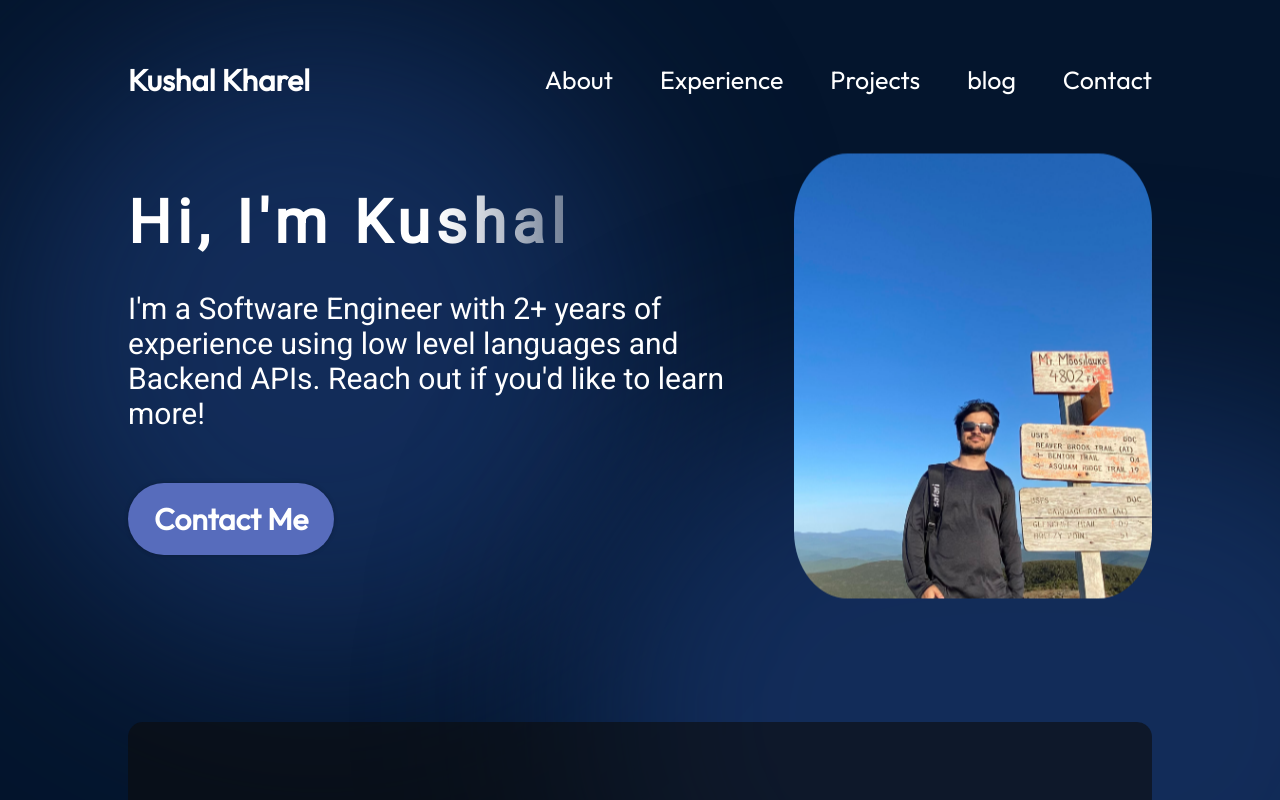
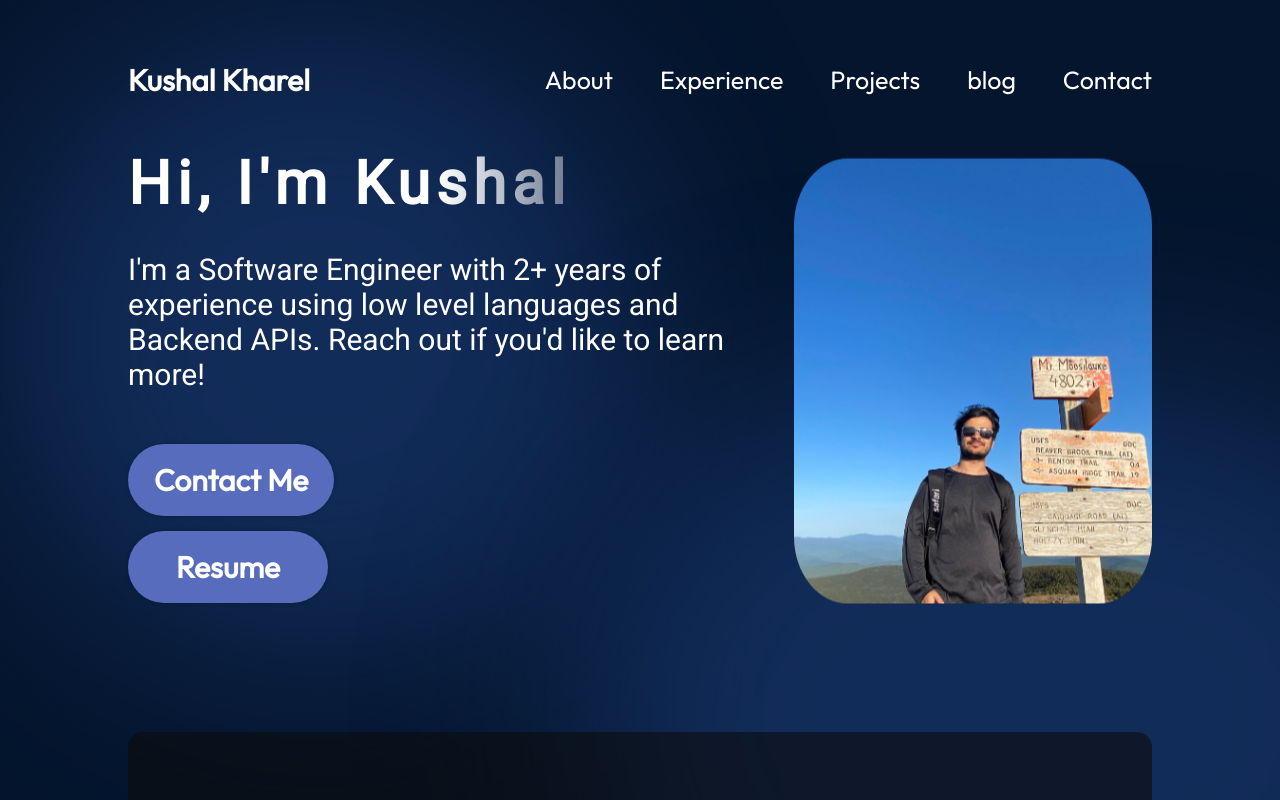
Before and after one commit to KushalKharell/ReactWebsite, a React (Vite) app: page / in a window 1280 px wide. Shown: the top 800 px of the page. Built offline with nearby package versions, Linux system fonts and the light colour scheme.

Commit message:
added resume button link to Google Drive

```diff
--- a/src/components/Hero/Hero.jsx
+++ b/src/components/Hero/Hero.jsx
@@ -15,6 +15,9 @@ export const Hero = () => {
         <a href="mailto:myemail@email.com" className={styles.contactBtn}>
           Contact Me
         </a>
+        <a href="https://drive.google.com/file/d/1d7VbMsHnKekwI4ppXD8NTwydw-vGRcCq/view?usp=sharing" target="_blank" className={styles.resumeBtn}>
+          Resume
+        </a>
       </div>
       <img
         src={getImageUrl("hero/Profile.jpg")}
--- a/src/components/Hero/Hero.module.css
+++ b/src/components/Hero/Hero.module.css
@@ -58,6 +58,33 @@
   margin-bottom: 52px;
 }
 
+.resumeBtn{
+  text-decoration: none;
+  background-color: var(--color-primary);
+  color: var(--color-text);
+  border-radius: 100px;
+  font-size: 30px;
+  font-weight: 600;
+  padding: 17px 48px;
+  box-shadow: 0 0 4px 0 rgba(0, 0, 0, 0.25);
+
+}
+
+.resumeBtn::after {
+  content: "";
+  position: absolute;
+  left: 0;
+  width: 0%;
+  height: 2px;
+  background-color: lightblue; /* Underline color */
+  transition: width 0.3s ease;
+}
+
+.resumeBtn:hover {
+  transform: scale(1.1); /* Slight enlargement */
+  color: lightblue; /* Change text color */
+}
+
 .contactBtn {
   text-decoration: none;
   background-color: var(--color-primary);
@@ -67,6 +94,7 @@
   font-weight: 600;
   padding: 17px 26px;
   box-shadow: 0 0 4px 0 rgba(0, 0, 0, 0.25);
+  margin-bottom: 15px;
 }
 
 .contactBtn::after {
```
